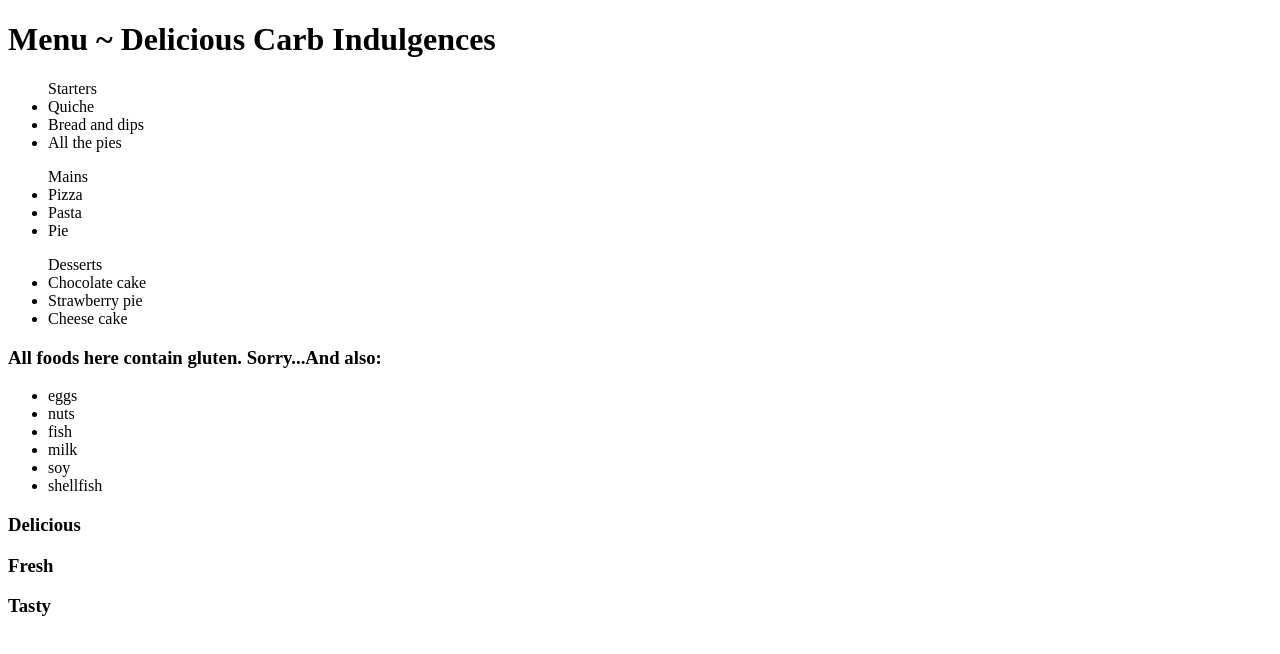
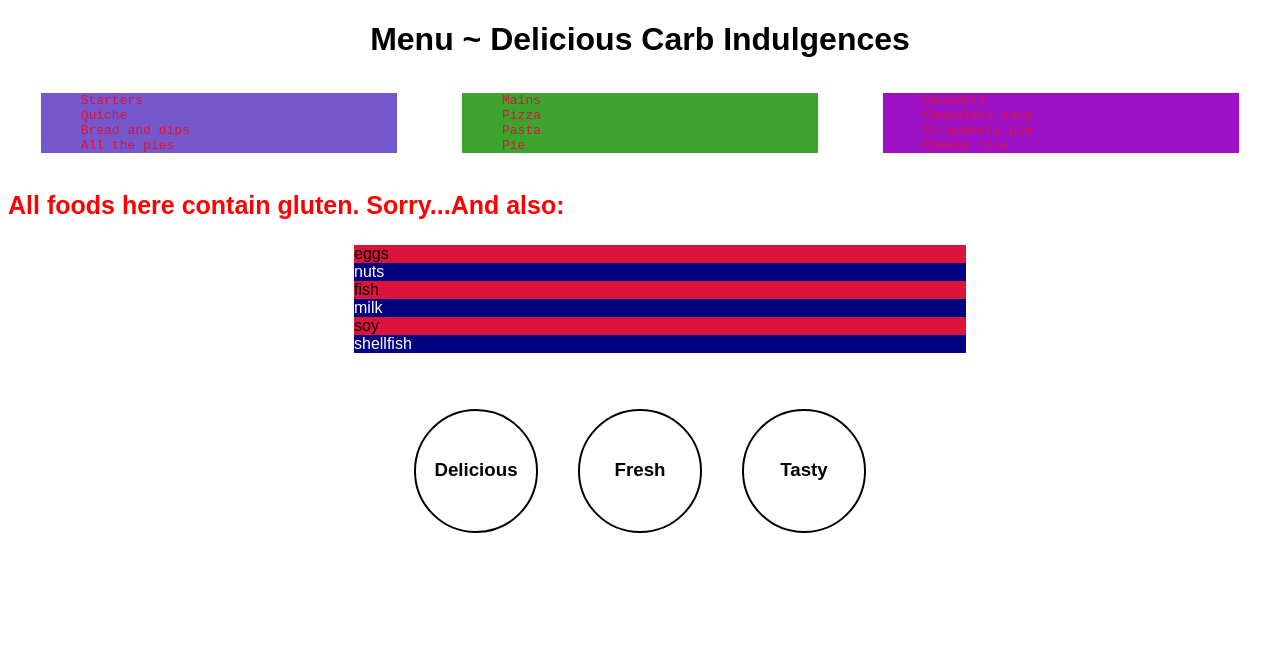
Before and after one commit to FBW32/02-Browser-DOM-querying, a plain HTML site: page Kinan/index.html in a window 1280 px wide. Drawn offline with Linux system fonts and the light colour scheme.

Commit message:
Done
Co-Authored-By: Naqvi <44436701+nrcool@users.noreply.github.com>

```diff
--- /dev/null
+++ b/Kinan/index.css
@@ -0,0 +1,16 @@
+.main{
+    display: flex;
+    flex-flow: row wrap;
+    justify-content: space-around;
+    font-family: monospace;
+    color: crimson;
+
+}
+
+/* .food-category{
+    width: 25%;
+} */
+
+li{
+    list-style: none;
+}
--- a/index.html
+++ b/Kinan/index.html
@@ -6,9 +6,12 @@
     <meta name="viewport" content="width=device-width, initial-scale=1.0">
     <meta http-equiv="X-UA-Compatible" content="ie=edge">
     <title>Makeshift Menu</title>
+    <link rel="stylesheet" href="index.css">
+
 </head>
 
 <body>
+    <div class="container">
     <h1 class="title">Menu ~ Delicious Carb Indulgences</h1>
 
     <main class="main">
@@ -56,6 +59,9 @@
             <h3>Tasty</h3>
         </section>
     </footer>
+</div>
+    <script src="script.js"></script>
+
 </body>
 
 </html>
--- /dev/null
+++ b/Kinan/script.js
@@ -0,0 +1,73 @@
+let body = document.body;
+body.style.fontFamily = "Arial, Helvetica, sans-serif";
+
+let h1 = document.querySelector(".title")
+h1.style.textAlign = "center";
+
+
+
+let category = document.getElementsByClassName("food-category");
+
+function colorGenerator() {
+    return (
+      "#" + Math.random().toString(16).slice(2, 8)
+    );
+  }
+
+for(i=0;i<category.length;i++){
+    category[i].style.backgroundColor=colorGenerator();
+    category[i].style.width="25%";
+};
+
+
+
+let main = document.querySelector(".main");
+main.style.display = "flex";
+main.style.flexFlow = "row wrap";
+main.style.justifyContent= "space-around";
+
+
+
+let warning = document.getElementById("warning");
+warning.style.fontSize="25px";
+warning.fontFamily="monospace";
+warning.style.color="red"
+console.log(warning);
+
+let allergyInfo = document.getElementsByClassName("allergy-info");
+console.log(allergyInfo);
+
+let convertAllergyInfo = [...allergyInfo];
+
+convertAllergyInfo.map((element,i)=>{
+    element.style.listStyle="none";
+    element.style.width="50%"
+    element.style.margin="auto"
+    if(i%2 !== 0){
+        element.style.backgroundColor="navy";
+        element.style.color ="white";
+    }else{
+        element.style.backgroundColor="crimson";
+        element.style.color ="black";
+    }
+})
+
+
+let footer= document.querySelector(".footer")
+footer.style.display="flex"
+footer.style.flexWrap="wrap"
+footer.style.justifyContent="center"
+footer.style.padding="20px"
+
+let foodDesc = document.getElementsByClassName("food-desc");
+console.log("food-desc ==>" ,foodDesc);
+for(i=0;i<foodDesc.length;i++){
+    foodDesc[i].style.border = "2px black solid ";
+    foodDesc[i].style.borderRadius ="60%";
+    foodDesc[i].style.width ="120px"
+    foodDesc[i].style.height ="120px"
+    foodDesc[i].style.textAlign ="center"
+    foodDesc[i].style.lineHeight ="80px"
+    foodDesc[i].style.margin ="20px"
+
+}
```
Also changed, not shown: Kinan/images/menu-desktop.png (renamed from images/menu-desktop.png), Kinan/images/menu-mobile.png (renamed from images/menu-mobile.png), 2 other files.
